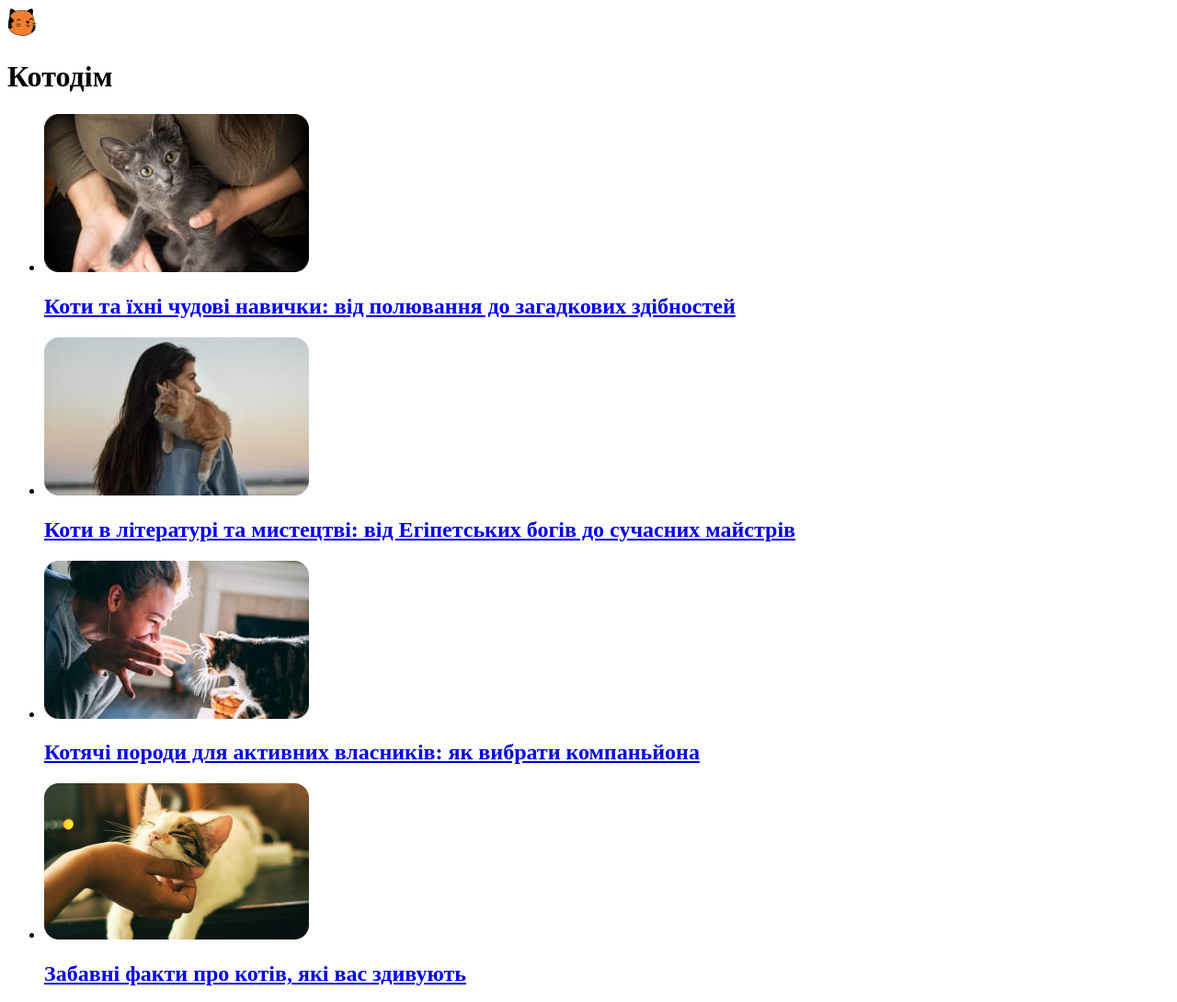
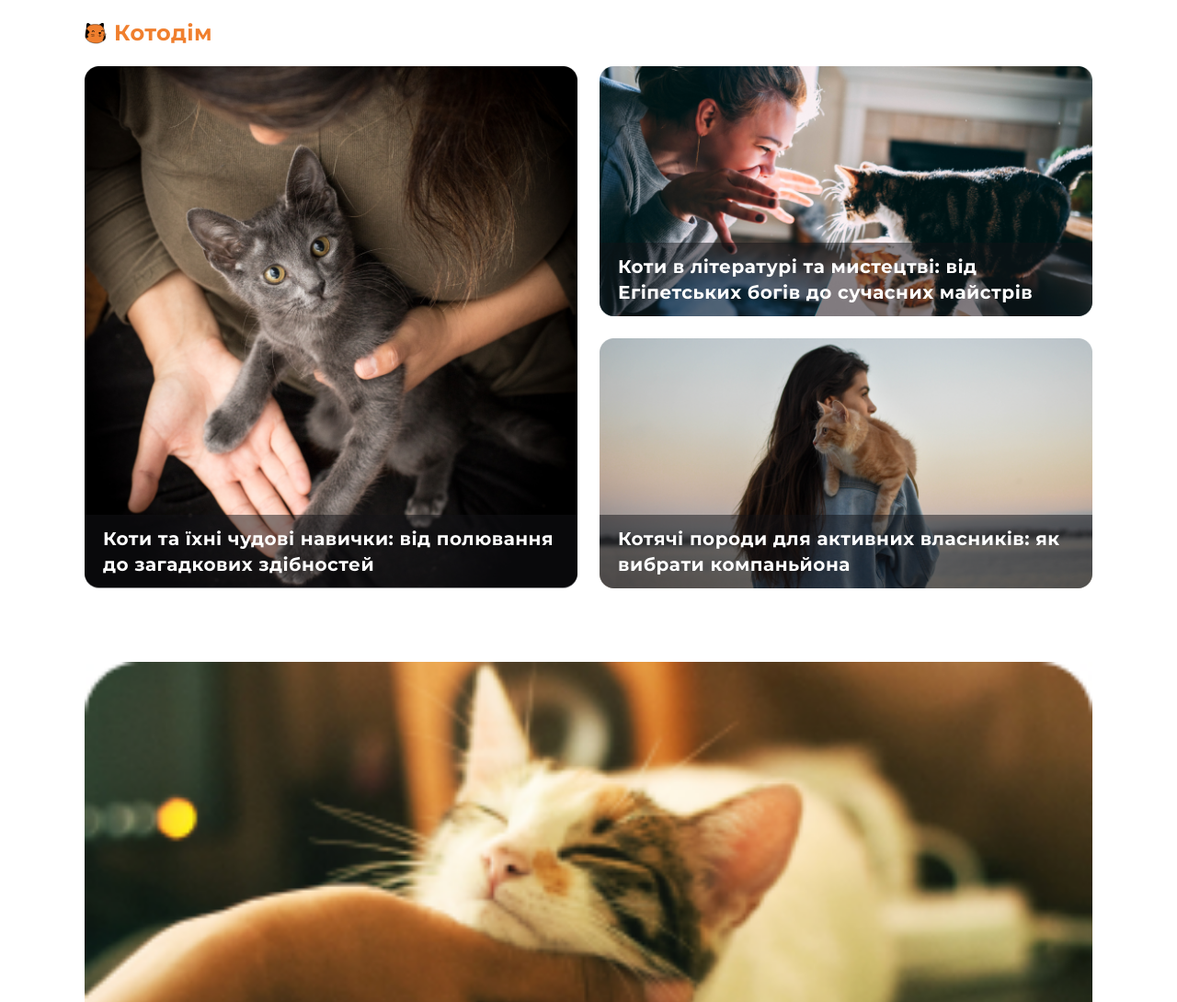
Before and after one commit to MarynaOzkara/cat-house-blog, a plain HTML site: page index.html in a window 1280 px wide. Shown: the top 1090 px of the page at 92% size. Drawn offline with Linux system fonts and the light colour scheme.

Commit message:
first section css

```diff
--- a/index.html
+++ b/index.html
@@ -23,7 +23,16 @@
             <ul class="posts">
                 <li class="post">
                     <a href="#">
-                        <img src="./img/post1-mob.jpg" alt="kitten" class="post-img">
+                        <picture>
+                            <!-- For viewports wider than 768px -->
+                            <source media="(min-width: 768px)" srcset="img/img-1-tab.png">
+
+                            <!-- For viewports between 320px and 768px -->
+                            <source media="(min-width: 320px) and (max-width: 767px)" srcset="img/img1-mob.png">
+
+                            <!-- Fallback content -->
+                            <img src="img/img1-mob.png" alt="Description of Image">
+                        </picture>
                         <div class="overlay">
                             <h2 class="post-title sub-title">Коти та їхні чудові навички: від полювання до загадкових
                                 здібностей</h2>
@@ -32,7 +41,7 @@
                 </li>
                 <li class="post">
                     <a href="#">
-                        <img src="./img/post2-mob.jpg" alt="scary kitten" class="post-img">
+                        <img src="./img/img-2.png" alt="scary kitten" class="post-img">
                         <div class="overlay">
                             <h2 class="post-title sub-title">Коти в літературі та мистецтві: від Егіпетських богів до
                                 сучасних
@@ -42,7 +51,7 @@
                 </li>
                 <li class="post">
                     <a href="#">
-                        <img src="./img/post3-mob.jpg" alt="cat" class="post-img">
+                        <img src="./img/img-3.png" alt="cat" class="post-img">
                         <div class="overlay">
                             <h2 class="post-title sub-title">Котячі породи для активних власників: як вибрати
                                 компаньйона
--- /dev/null
+++ b/main-styles.css
@@ -0,0 +1,58 @@
+:root {
+    --common-white: #fff;
+    --orange: #f07f2e;
+    --grey: #2c2c2c;
+    --common-black: #2f2f37;
+    --blue-light: #ecf6ff;
+    --navy: #d8def8;
+    --scarlet: #fae8ea;
+    --yellow: #fffddc;
+    --pink: #ffe8f1;
+    --turquoise: #e9f9f8;
+    --lilac: #f2eef8;
+    --common-font: Montserrat, Helvetica, sans-serif;
+  }
+
+  * {
+    padding: 0;
+    margin: 0;
+    box-sizing: border-box;
+  }
+
+  .title {
+    font-size: 28px;
+    font-weight: 700;
+    line-height: 36px;
+    letter-spacing: 0.5px;
+  }
+
+  .sub-title {
+    font-size: 16px;
+    font-weight: 700;
+    line-height: 20px;
+    letter-spacing: 0.5px;
+  }
+
+  img {
+    display: block;
+    width: 100%;
+    height: auto;
+  }
+
+  a {
+    text-decoration: none;
+    display: block;
+  }
+
+  ul {
+    list-style: none;
+  }
+
+  @media (min-width: 768px) {
+    .sub-title {
+      font-size: 20px;
+      font-weight: 700;
+      line-height: 28px;
+      letter-spacing: 0.5px;
+    }
+  }
--- a/styles.css
+++ b/styles.css
@@ -0,0 +1,139 @@
+@import './main-styles.css';
+
+.header {
+    background-color: var(--common-white);
+    padding: 16px 0;
+  }
+  .header-container{
+    display: grid;
+    grid-template-columns: 24px 1fr;
+    column-gap: 8px;
+    align-items: center;
+  }
+  .logo {
+    display: block;
+    width: 24px;
+    height: 24px;
+  }
+  .label {
+    color: var(--orange);
+    font-family: var(--common-font);
+    font-size: 24px;
+    font-weight: 700;
+    line-height: 40px;
+    letter-spacing: 0.5px;
+  }
+
+  .main {
+    background-color: var(--common-white);
+    padding-bottom: 96px;
+  }
+
+  .container {
+    max-width: 1128px;
+    margin: auto;
+    padding: 0 16px;
+  }
+  .posts{
+    display: grid;
+    gap: 12px;
+    margin-bottom: 96px;
+    grid-template-columns: 1fr;
+  }
+
+  @media (min-width: 768px) {
+    .posts{
+        gap: 24px;
+        grid-template-columns: repeat(2, 1fr);
+    }
+    .post:first-child{
+        grid-column: 1 / 2;
+        grid-row: 1 / 3;
+    }
+  }
+  @media (min-width: 1200px) {
+    .posts{
+        margin-bottom: 80px;
+    }
+  }
+  .post{
+    position: relative;
+  }
+  .overlay {
+    border-radius: 0px 0px 16px 16px;
+    background-color: rgba(18, 18, 22, 0.5);
+    padding: 12px 20px;
+    position: absolute;
+    left: 0;
+    bottom: 0;
+    width: 100%;
+  }
+  .post-title {
+    color: var(--common-white);
+    font-family: var(--common-font);
+  }
+
+  .blog-link {
+    color: var(--common-black);
+  }
+
+  .blog-title {
+    color: var(--grey, #2c2c2c);
+    font-family: var(--common-font);
+    margin-bottom: 12px;
+  }
+
+  .blog-text {
+    color: var(--grey, #2c2c2c);
+    font-family: var(--common-font);
+    font-size: 16px;
+    line-height: 24px;
+    letter-spacing: 0.5px;
+  }
+  .socials-title {
+    color: var(--grey, #2c2c2c);
+    font-family: var(--common-font);
+    margin-bottom: 24px;
+  }
+  .social-link {
+    padding: 8px;
+    color: var(--common-black, #2f2f37);
+    border-radius: 16px;
+    font-family: var(--common-font);
+    font-size: 16px;
+    line-height: 24px;
+    letter-spacing: 0.5px;
+  }
+
+  .socials-item:nth-child(1) .social-link {
+    background-color: var(--navy);
+  }
+
+  .socials-item:nth-child(2) .social-link {
+    background-color: var(--pink);
+  }
+
+  .socials-item:nth-child(3) .social-link {
+    background-color: var(--scarlet);
+  }
+  .socials-item:nth-child(4) .social-link {
+    background-color: var(--turquoise);
+  }
+
+  .socials-item:nth-child(5) .social-link {
+    background-color: var(--yellow);
+  }
+
+  .socials-item:nth-child(6) .social-link {
+    background-color: var(--lilac);
+  }
+
+  .video-title {
+    color: var(--grey, #2c2c2c);
+    font-family: var(--common-font);
+  }
+
+  .footer {
+    padding: 16px;
+    background-color: var(--blue-light);
+  }
```
Also changed, not shown: img/img-1-tab.png (added), img/img-2.png (added), img/img-3.png (added), img/img1-mob.png (added), img/post1-mob.jpg (deleted), img/post1-tab-main.jpg (deleted), img/post2-mob.jpg (deleted), img/post3-mob.jpg (deleted).
